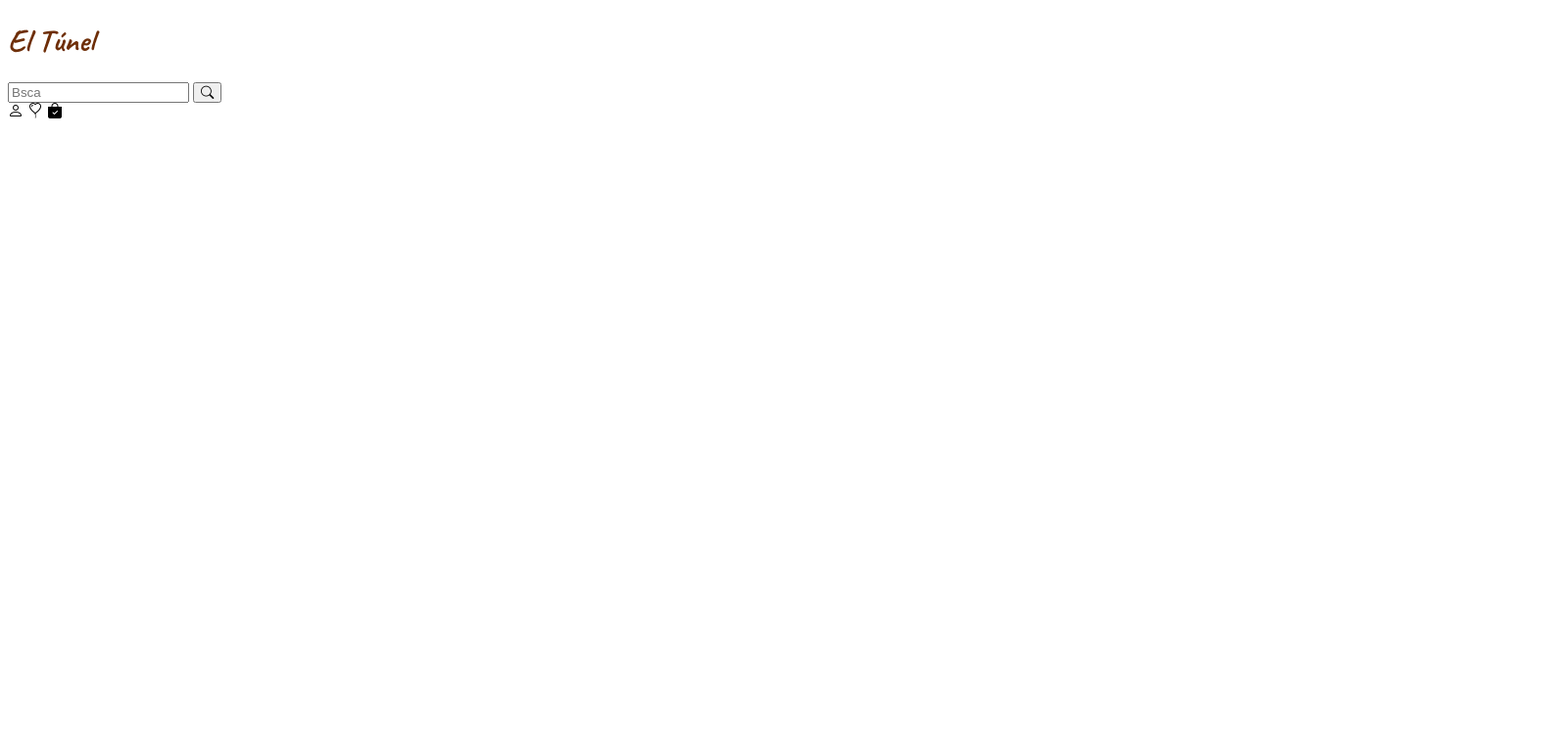
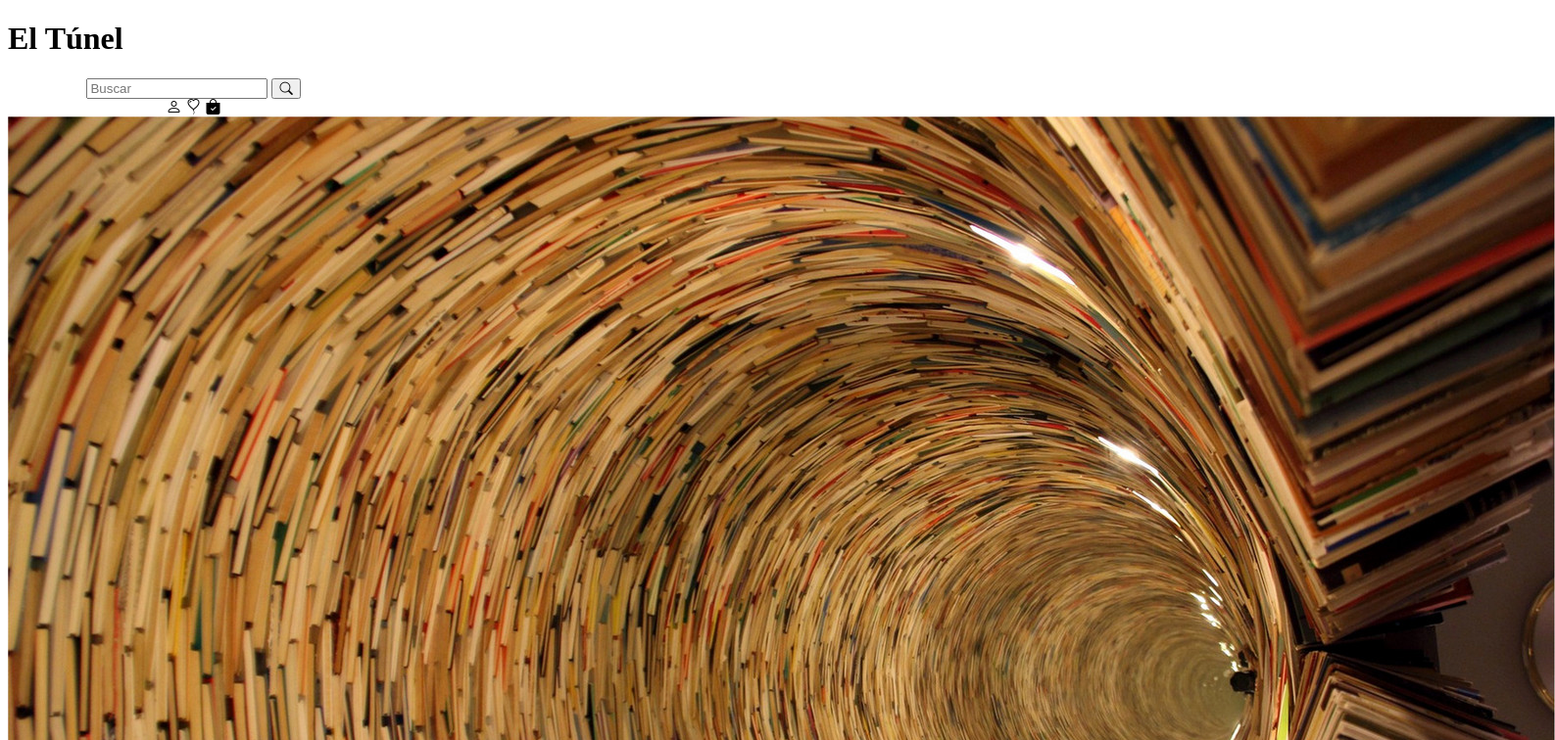
Before and after one commit to NoemiOCh/NoemiOCh.github.io, a plain HTML site: page index.html in a window 1280 px wide. Shown: the top 756 px of the page at 98% size, 1587 px wide, since content can reach past the window. Drawn offline with nearby package versions, Linux system fonts and the light colour scheme.

Commit message:
proyecto final

```diff
--- a/CSS/style.css
+++ b/CSS/style.css
@@ -1,8 +1,18 @@
-@import
-url('https://fonts.googleapis.com/css2?family=Caveat:wght@700&display=swap');
+@import url('https://fonts.googleapis.com/css2?family=Caveat:wght@700&display=swap');
 
-titulo{
+body {
+    font-family: Verdana, Geneva, Tahoma, sans-serif;
+}
+
+.titulo{
+    display: flex;
     color:rgb(110,46,8);
     font-family: 'Caveat',cursive;
     font-weight: 700;
+    width: 70%;
+    text-align: center;
+    position:absolute;
+    background-color: #B4C7DC;
+    border: 1px solid #808080;
+    border-radius: 10px;
 }
--- a/index.html
+++ b/index.html
@@ -10,12 +10,10 @@
         @import
         url('https://fonts.googleapis.com/css2?family=Caveat:wght@700&display=swap');
 
-        .titulo{
-            color:rgb(110,46,8);
-            font-family: 'Caveat',cursive;
+        .div{
             font-weight: 700;
-        }
-        span{
+            width: 30%;
+            text-align: center;
             span:hover{
                 color: blue;
             }
@@ -24,25 +22,24 @@
     </style>
 </head>
 <body>
-    <div>
-        <h1 class="titulo">El Túnel</h1>
+    <div class="titulo">
+        <h1>El Túnel</h1>
     </div>
-    <div>
+    <div class="div">
         <form action="">
-            <input type="search" name="" placeholder="Bsca">
+            <input type="search" name="" placeholder="Buscar">
             <button type="submit">
                 <span><i class="bi bi-search"></i></span>
             </button>
         </form>
-        <a ref-image
-    <div>
         <span><i class="bi bi-person"></i></span>
         <span><i class="bi bi-balloon-heart"></i></span>
         <span><i class="bi bi-bag-check-fill"></i></span>
         <i class="bi bi-1-cicle-fill"></i>
         <i class="bi bi-2-cicle-fill"></i>
-        <i class="bi bi-31-cicle-fill"></i>
+        <i class="bi bi-3-cicle-fill"></i>
+
     </div>
-    </div>
+    <img src="./Img/portada.jpg" alt="">
 </body>
 </html>
```
